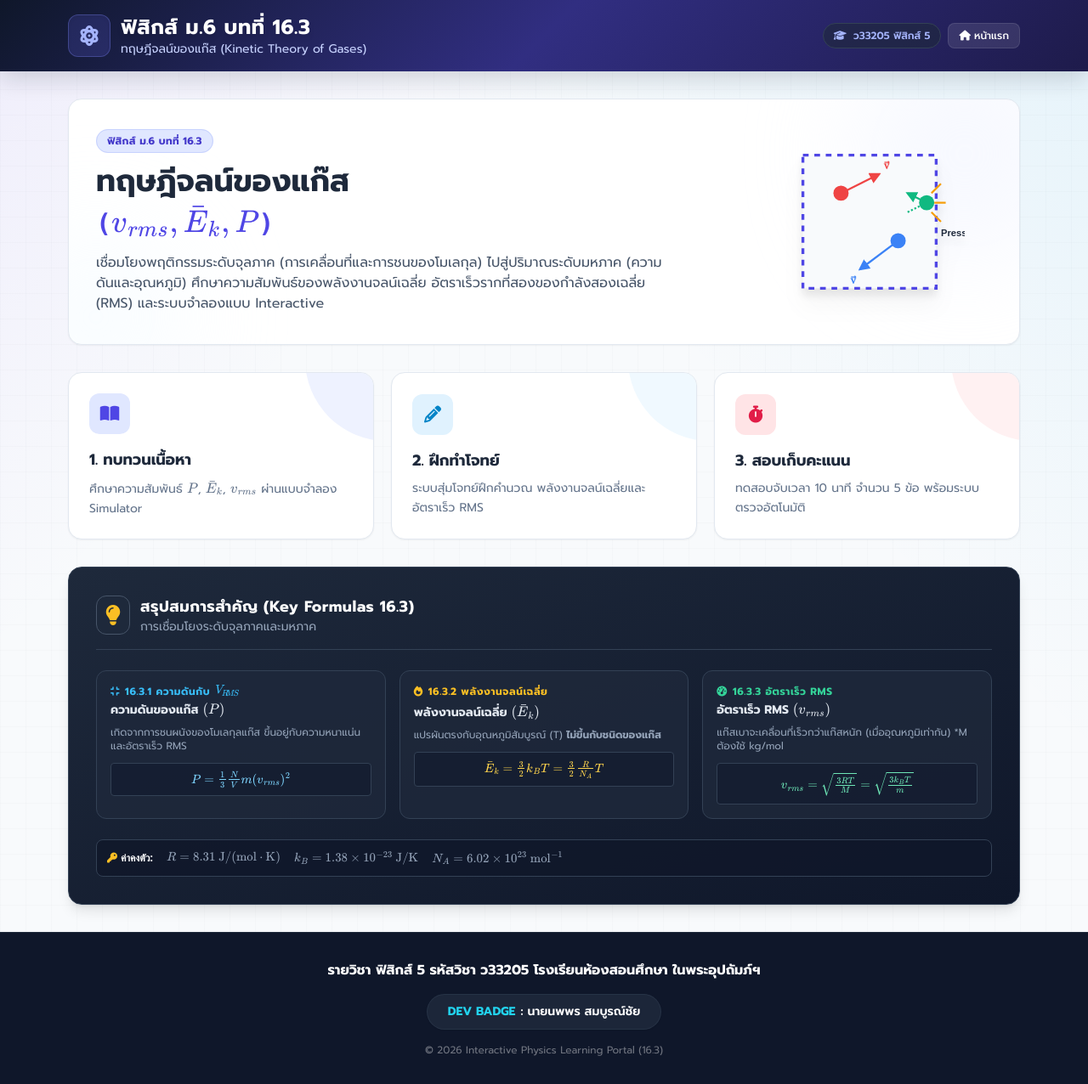
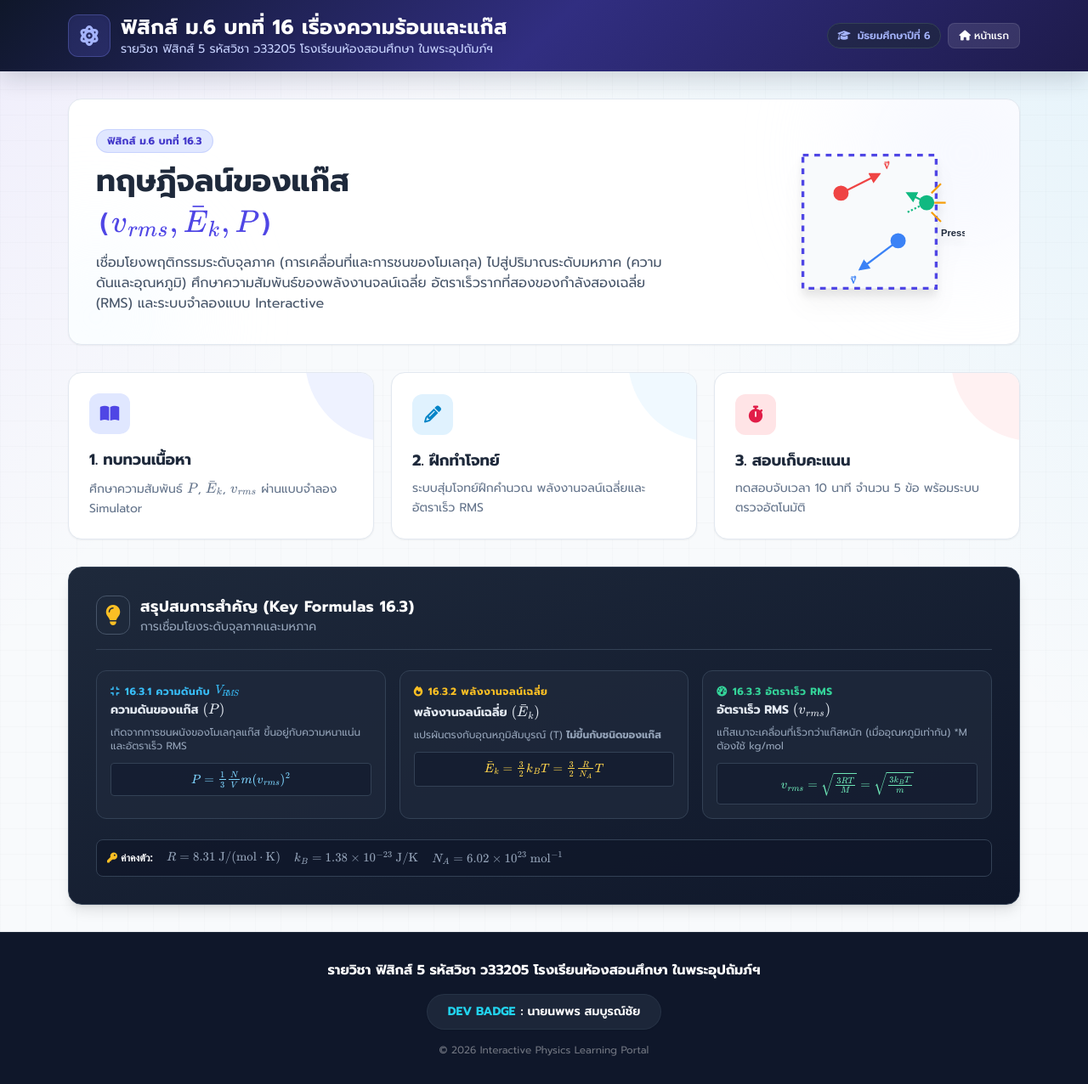
Before and after one commit to Nopphorn-Somboonchai/Unit-16-Kinetic-Theory-of-Gases, a plain HTML site: page index.html in a window 1280 px wide. Shown: the whole page at 85% size. Drawn offline with nearby package versions, Linux system fonts and the light colour scheme.

Commit message:
update text head

```diff
--- a/index.html
+++ b/index.html
@@ -114,15 +114,14 @@
                     <i class="fa-solid fa-atom"></i>
                 </div>
                 <div>
-                    <h1 class="text-xl md:text-2xl font-bold tracking-wide text-white drop-shadow-md">ฟิสิกส์ ม.6 บทที่
-                        16.3</h1>
-                    <p class="text-xs md:text-sm text-indigo-200">ทฤษฎีจลน์ของแก๊ส (Kinetic Theory of Gases)</p>
+                    <h1 class="text-xl md:text-2xl font-bold tracking-wide text-white drop-shadow-md">ฟิสิกส์ ม.6 บทที่ 16 เรื่องความร้อนและแก๊ส</h1>
+                    <p class="text-xs md:text-sm text-indigo-200">รายวิชา ฟิสิกส์ 5 รหัสวิชา ว33205 โรงเรียนห้องสอนศึกษา ในพระอุปถัมภ์ฯ</p>
                 </div>
             </div>
             <div class="hidden md:flex items-center gap-2">
                 <span
                     class="bg-slate-800/60 text-indigo-300 px-3 py-1.5 rounded-full text-xs font-semibold border border-slate-700">
-                    <i class="fa-solid fa-graduation-cap mr-1"></i> ว33205 ฟิสิกส์ 5
+                    <i class="fa-solid fa-graduation-cap mr-1"></i> มัธยมศึกษาปีที่ 6
                 </span>
                 <button onclick="showSection('home')"
                     class="bg-white/10 hover:bg-white/20 px-3 py-1.5 rounded-lg text-xs font-medium border border-white/10 transition flex items-center gap-1">
@@ -131,7 +130,7 @@
             </div>
             <div class="w-full md:hidden flex items-center justify-between">
                 <span
-                    class="bg-slate-800/80 text-indigo-200 px-3 py-1.5 rounded-full text-[11px] font-semibold border border-slate-700">ว33205</span>
+                    class="bg-slate-800/80 text-indigo-200 px-3 py-1.5 rounded-full text-[11px] font-semibold border border-slate-700">ว33205 ฟิสิกส์ 5</span>
                 <button onclick="toggleMobileMenu()"
                     class="bg-white/10 hover:bg-white/20 px-3 py-2 rounded-lg text-sm transition"
                     aria-label="Toggle menu">
@@ -1134,7 +1133,7 @@
                 <span class="text-cyan-400 font-bold">DEV BADGE</span> : นายนพพร สมบูรณ์ชัย
             </div>
         </div>
-        <p class="text-white/40 text-[10px] md:text-xs">© 2026 Interactive Physics Learning Portal (16.3)</p>
+        <p class="text-white/40 text-[10px] md:text-xs">© 2026 Interactive Physics Learning Portal </p>
     </footer>
 
     <!-- ==================================================== -->
@@ -1239,7 +1238,7 @@
         // --- Performance & Optimization Helpers ---
         function throttle(func, limit) {
             let inThrottle;
-            return function() {
+            return function () {
                 const args = arguments;
                 const context = this;
                 if (!inThrottle) {
@@ -1252,7 +1251,7 @@
 
         function debounce(func, delay) {
             let timeout;
-            return function() {
+            return function () {
                 const context = this;
                 const args = arguments;
                 clearTimeout(timeout);
```
